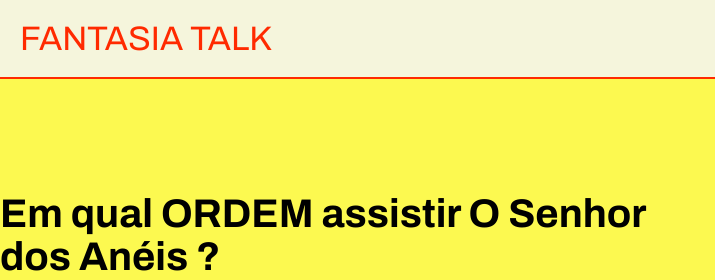
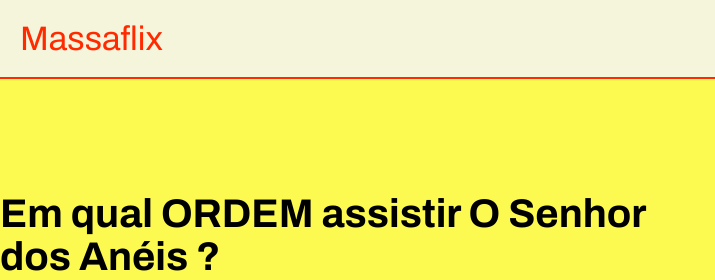
Before and after one commit to Matigai/FantasiaTalk, a plain HTML site: page Index.html in a window 1280 px wide. Shown: the top 280 px of the page, 0-715 px from the left. Drawn offline with Linux system fonts and the light colour scheme.

Commit message:
alterando nome

```diff
--- a/Index.html
+++ b/Index.html
@@ -2,7 +2,7 @@
 
 <head>
     <link rel="stylesheet" href="styles.css" />
-    <title>FantasiaTalk</title>
+    <title>Massaflix</title>
     <link rel="preconnect" href="https://fonts.googleapis.com">
     <link rel="preconnect" href="https://fonts.gstatic.com" crossorigin>
     <link href="https://fonts.googleapis.com/css2?family=Archivo:ital,wght@0,100..900;1,100..900&display=swap"
@@ -14,7 +14,7 @@
 
 <body>
 
-    <header>FANTASIA TALK</header>
+    <header>Massaflix</header>
 
     <section class="chamada">
         <div class="chamada-texto">
```
